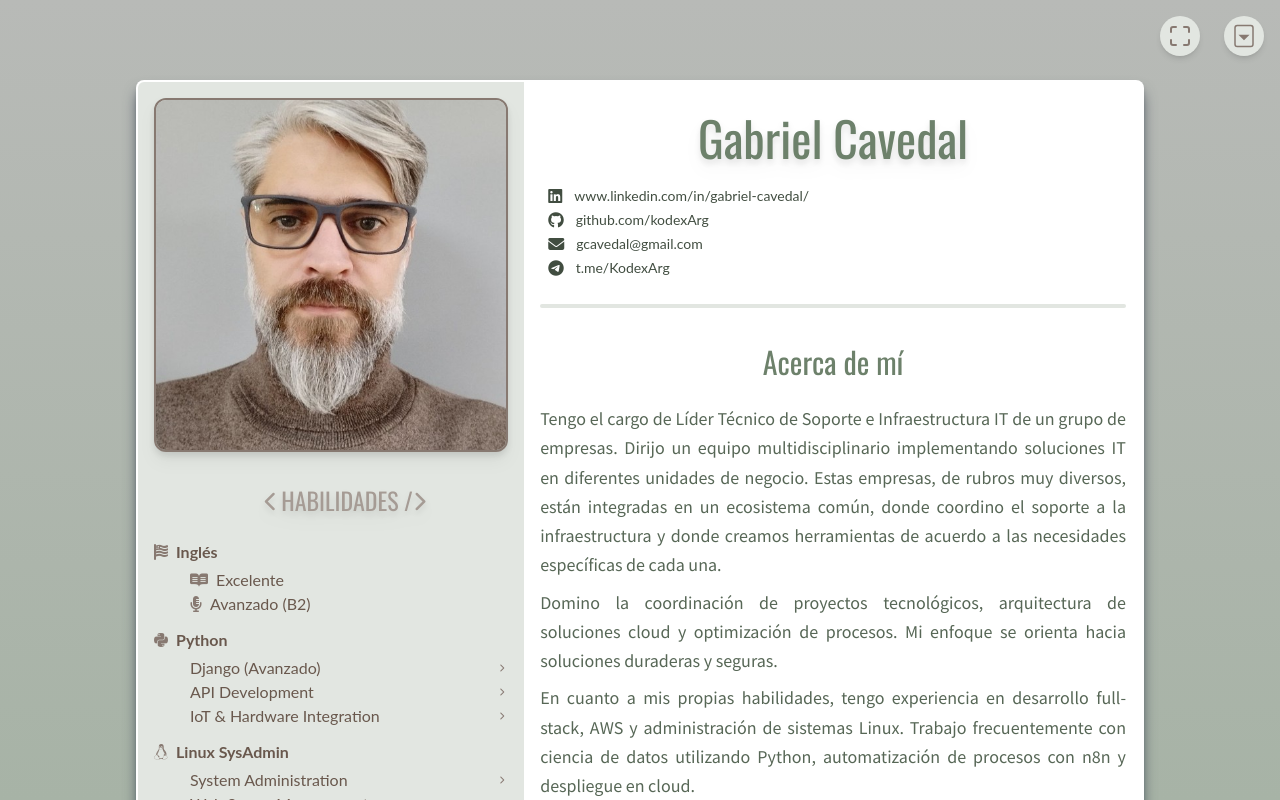
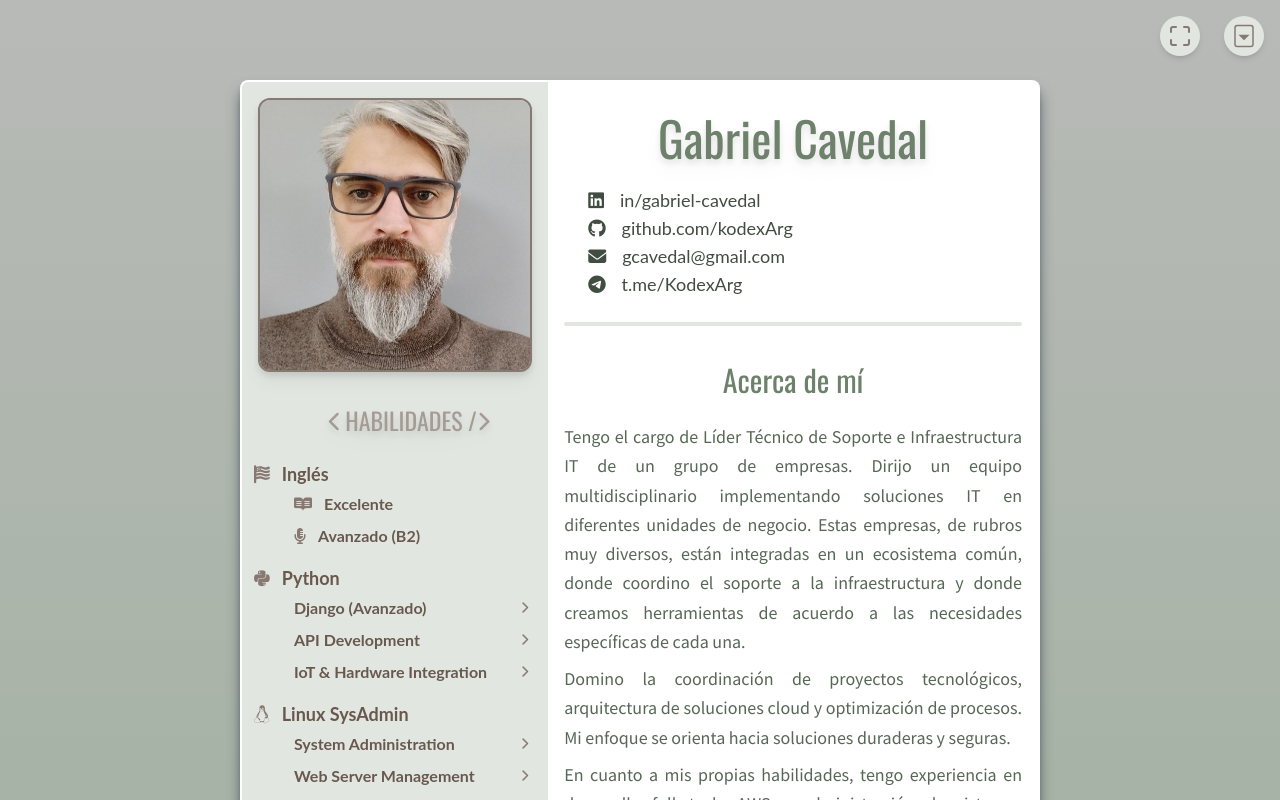
Before and after one commit to kodexArg/cv, a SvelteKit app: page / in a window 1280 px wide. Shown: the top 800 px of the page. Built offline with nearby package versions, Linux system fonts and the light colour scheme.

Commit message:
CV formato terminado

```diff
--- a/src/app.css
+++ b/src/app.css
@@ -52,6 +52,10 @@ h4 {
   }
 }
 
+.maximized h1, .maximized h2, .maximized h3 {
+  page-break-after: avoid;
+}
+
 p {
   font-family: 'Source Sans Pro', sans-serif;
   @apply text-lg text-justify text-mate-600 mt-2 leading-relaxed font-normal;
--- a/src/components/Contact.svelte
+++ b/src/components/Contact.svelte
@@ -1,12 +1,12 @@
-<div class="space-y-1 pt-1 pb-0.5">
+<div class="ml-4 pt-1">
   <a
     href="https://www.linkedin.com/in/gabriel-cavedal/"
     target="_blank"
     class="flex ml-2 items-center text-mate-700 hover:text-pullover-300"
   >
-    <i class="fa-brands fa-linkedin align-middle" aria-hidden="true" />
-    <span class="text-sm ml-2 align-middle"
-      >www.linkedin.com/in/gabriel-cavedal/</span
+    <i class="fa-brands fa-linkedin align-middle text-lg" aria-hidden="true" />
+    <span class="text-lg ml-3 align-middle"
+      >in/gabriel-cavedal</span
     >
   </a>
 
@@ -15,8 +15,8 @@
     target="_blank"
     class="flex ml-2 items-center text-mate-700 hover:text-pullover-300"
   >
-    <i class="fa-brands fa-github align-middle" aria-hidden="true" />
-    <span class="text-sm ml-2 align-middle">github.com/kodexArg</span>
+    <i class="fa-brands fa-github align-middle text-lg" aria-hidden="true" />
+    <span class="text-lg ml-3 align-middle">github.com/kodexArg</span>
   </a>
 
   <a
@@ -24,8 +24,8 @@
     target="_blank"
     class="flex ml-2 items-center text-mate-700 hover:text-pullover-300"
   >
-    <i class="fa fa-envelope align-middle" aria-hidden="true" />
-    <span class="text-sm ml-2 align-middle">gcavedal@gmail.com</span>
+    <i class="fa fa-envelope align-middle text-lg" aria-hidden="true" />
+    <span class="text-lg ml-3 align-middle">gcavedal@gmail.com</span>
   </a>
 
   <a
@@ -33,7 +33,7 @@
     target="_blank"
     class="flex ml-2 items-center text-mate-700 hover:text-pullover-300"
   >
-    <i class="fa-brands fa-telegram align-middle" aria-hidden="true" />
-    <span class="text-sm ml-2 align-middle">t.me/KodexArg</span>
+    <i class="fa-brands fa-telegram align-middle text-lg" aria-hidden="true" />
+    <span class="text-lg ml-3 align-middle">t.me/KodexArg</span>
   </a>
 </div>
--- a/src/components/DropdownItem.svelte
+++ b/src/components/DropdownItem.svelte
@@ -4,76 +4,93 @@
   export let title = '';
   export let icon = '';
   export let hasChildren = false;
-  export let isOpen = false;
-  export let level = 0;
+  export let level = 1;
 
-  // Solo nivel 2 puede ser colapsable, el resto siempre abierto
-  $: isCollapsible = level === 2 && hasChildren;
-  $: shouldShowChildren = level < 2 || !hasChildren || isOpen || $isExpanded;
+  let isOpen = false;
 
   function toggle() {
-    if (isCollapsible && !$isExpanded) {
+    if (hasChildren && !$isExpanded) {
       isOpen = !isOpen;
     }
   }
 </script>
 
-<li class="skill-item level-{level}">
-  <span class="flex flex-wrap items-center {isCollapsible ? 'cursor-pointer' : ''}" on:click={toggle} role="button" tabindex="0" on:keydown={(e) => e.key === 'Enter' && toggle()}>
-    {#if icon}
-      <i class="{icon} mr-2 text-pullover-400" />
+{#if level === 1}
+  <li class="level-1" class:has-children={hasChildren}>
+    <div class="title">
+      {#if icon}
+        <i class="{icon}"></i>
+      {/if}
+      <span>{title}</span>
+    </div>
+
+    {#if hasChildren}
+      <ul class="level-2">
+        <slot />
+      </ul>
     {/if}
-    {#if level === 3}
-      <span class="plus-sign">+&nbsp;</span>
+  </li>
+{:else if level === 2}
+  <li class="level-2" class:has-children={hasChildren}>
+    <div class="title" role="button" tabindex="0" on:click={toggle} on:keydown={(e) => e.key === 'Enter' && toggle()}>
+      <div class="title-content">
+        {#if icon}
+          <i class="{icon}"></i>
+        {/if}
+        <span>{title}</span>
+      </div>
+      {#if hasChildren}
+        <i class="fa fa-chevron-right transition-transform text-xs {(isOpen || $isExpanded) ? 'rotate-90' : ''}"></i>
+      {/if}
+    </div>
+
+    {#if hasChildren && (isOpen || $isExpanded)}
+      <ul class="level-3">
+        <slot />
+      </ul>
     {/if}
-    <span class="flex-1 min-w-0">{title}</span>
-    {#if isCollapsible}
-      <i class="fa fa-chevron-right ml-2 text-[0.5rem] text-pullover-400 transition-transform {(isOpen || $isExpanded) ? 'rotate-90' : ''} flex-shrink-0" />
-    {/if}
-  </span>
-
-  {#if shouldShowChildren}
-    <ul class="{isCollapsible ? 'transition-all duration-300 ease-in-out' : ''}">
-      <slot />
-    </ul>
-  {/if}
-</li>
+  </li>
+{:else}
+  <li class="level-{level}">
+    <span>{title}</span>
+  </li>
+{/if}
 
 <style lang="postcss">
-  .cursor-pointer:hover {
-    @apply text-pullover-300;
+  .level-1 {
+    @apply mb-4;
   }
 
-  /* Estructura de 3 niveles */
-  .skill-item {
-    @apply text-pullover-500 font-bold text-base;
-  }
-
-  .level-1 {
-    @apply ml-1 mb-4;
+  .level-1 .title {
+    @apply flex items-center gap-2 text-pullover-500 font-bold text-lg;
   }
 
   .level-2 {
-    @apply mb-2 ml-10 font-normal leading-none text-pullover-500;
+    @apply ml-5 mt-1 mb-2 font-normal leading-none;
   }
 
-  .level-2:first-child {
-    @apply mt-2;
+  .level-2 .title {
+    @apply flex items-center justify-between cursor-pointer mb-1 text-base;
+  }
+
+  .level-2 .title-content {
+    @apply flex items-center gap-2;
+  }
+
+  .level-2 .title:hover {
+    @apply text-pullover-400;
   }
 
   .level-3 {
-    @apply mb-1 ml-4 text-xs font-light text-pullover-600;
+    @apply ml-2 mb-1 text-sm;
   }
 
-  .level-3:first-child {
-    @apply mt-1;
+  .level-3 span::before {
+    content: "+ ";
+    @apply text-pullover-600;
   }
 
-  .plus-sign {
-    @apply text-pullover-600 font-light;
-  }
-
-  ul {
-    @apply -ml-1;
+  i {
+    @apply text-pullover-400;
   }
 </style>
--- a/src/components/ShortEducation.svelte
+++ b/src/components/ShortEducation.svelte
@@ -27,10 +27,10 @@
 
   <article>
     <div class="certification-item">
-      <h4 class="certification-title" on:click={togglePlatzi} role="button" tabindex="0" on:keydown={(e) => e.key === 'Enter' && togglePlatzi()}>
+      <button class="certification-title" on:click={togglePlatzi} on:keydown={(e) => e.key === 'Enter' && togglePlatzi()}>
         Certificaciones Técnicas - Platzi:
         <i class="fa fa-chevron-right ml-2 text-xs text-mate-400 transition-transform {(isPlatziOpen || $isExpanded) ? 'rotate-90' : ''}" />
-      </h4>
+      </button>
 
       {#if isPlatziOpen || $isExpanded}
         <span><strong>Inteligencia Artificial y Ciencia de Datos:</strong></span>
@@ -80,7 +80,9 @@
   }
 
   .certification-title {
-    @apply cursor-pointer flex items-center justify-between;
+    @apply cursor-pointer flex items-center justify-between bg-transparent border-none p-0 text-left w-full;
+    font-family: inherit;
+    color: inherit;
   }
 
   .certification-title:hover {
--- a/src/components/ShortWorkEsperience.svelte
+++ b/src/components/ShortWorkEsperience.svelte
@@ -70,4 +70,8 @@
   section {
     @apply border-b-2;
   }
+
+  .grid-layout.maximized {
+    @apply lg:grid-cols-1 lg:gap-0;
+  }
 </style>
--- a/src/components/Skills.svelte
+++ b/src/components/Skills.svelte
@@ -304,8 +304,6 @@
   </ul>
 </section>
 
-<!-- TODO: GRAPHIC DESIGN!!!!-->
-
 <style lang="postcss">
   i {
     @apply text-pullover-400;
@@ -315,19 +313,4 @@
     @apply -ml-1;
     @apply text-pullover-500 font-bold text-base mb-5;
   }
-
-  ul ul {
-    @apply mb-5 ml-6 mt-2;
-    @apply font-normal leading-none;
-  }
-
-  ul ul ul {
-    @apply mb-3 ml-2;
-    @apply text-sm;
-  }
-
-  ul ul ul ul {
-    @apply mb-0.5;
-    @apply italic list-["+"] text-pullover-600 font-light;
-  }
 </style>
--- a/src/components/WorkExperience.svelte
+++ b/src/components/WorkExperience.svelte
@@ -262,4 +262,8 @@
       @apply text-sm italic text-mate-300 ml-5 my-1 leading-tight block;
     }
   }
+
+  .grid-layout.maximized {
+    @apply lg:grid-cols-1 lg:gap-0;
+  }
 </style>
--- a/src/lib/index.js
+++ /dev/null
@@ -1 +0,0 @@
-// place files you want to import through the `$lib` alias in this folder.
--- a/src/routes/+page.svelte
+++ b/src/routes/+page.svelte
@@ -40,7 +40,7 @@
 <style lang="postcss">
   .a4 {
     @apply bg-white rounded-lg shadow-lg shadow-gray-700 flex flex-col p-0.5;
-    @apply w-[63rem] mx-auto mt-12;
+    @apply w-[800px] mx-auto mt-12;
     transition: all 0.3s ease;
     transform-origin: center;
   }
--- a/src/routes/full/+page.svelte
+++ b/src/routes/full/+page.svelte
@@ -11,9 +11,11 @@
   import WorkExperience from "../../components/WorkExperience.svelte";
   import { isMaximized } from '../../lib/stores';
   import MaximizeButton from "../../components/MaximizeButton.svelte";
+  import ExpandButton from "../../components/ExpandButton.svelte";
 </script>
 
 <MaximizeButton />
+<ExpandButton />
 <main class="background flex flex-col space-y-6">
   <section class="a4">
     <div class="flex w-full h-full content-wrapper">
@@ -37,7 +39,7 @@
 <style lang="postcss">
   .a4 {
     @apply bg-white rounded-lg shadow-lg shadow-gray-700 flex flex-col p-0.5;
-    @apply w-[42rem] mx-auto mt-12;
+    @apply w-[800px] mx-auto mt-12;
     transition: all 0.3s ease;
     transform-origin: center;
   }
--- a/svelte.config.js
+++ b/svelte.config.js
@@ -1,31 +1,26 @@
 import adapter from '@sveltejs/adapter-static';
-import preporcess from 'svelte-preprocess'
+import { vitePreprocess } from '@sveltejs/vite-plugin-svelte';
 
 const dev = process.argv.includes('dev');
 
 /** @type {import('@sveltejs/kit').Config} */
 const config = {
-  preprocess: preporcess({
-    postcss: true
-  }),
+  preprocess: vitePreprocess(),
   compilerOptions: {
     discloseVersion: false
   },
   onwarn: (warning, handler) => {
-    // Suprimir advertencias específicas
-    if (warning.code === 'a11y-click-events-have-key-events' ||
-        warning.code === 'a11y-no-static-element-interactions' ||
-        warning.code === 'element-invalid-self-closing-tag' ||
-        warning.code === 'element_invalid_self_closing_tag') {
-      return;
-    }
+    const { code, frame } = warning;
+    if (code === 'css-unused-selector') return;
+    if (code === 'a11y-no-noninteractive-element-to-interactive-role') return;
+
     handler(warning);
   },
   kit: {
     adapter: adapter({
       pages: 'docs',
       assets: 'docs',
-      fallback: undefined,
+      fallback: null,
       precompress: false,
       strict: true
     }),
```
Also changed, not shown: src/components/MaximizeButton.svelte (+13 -17 lines), 49 other files (tests, documents, lock files or other folders).
